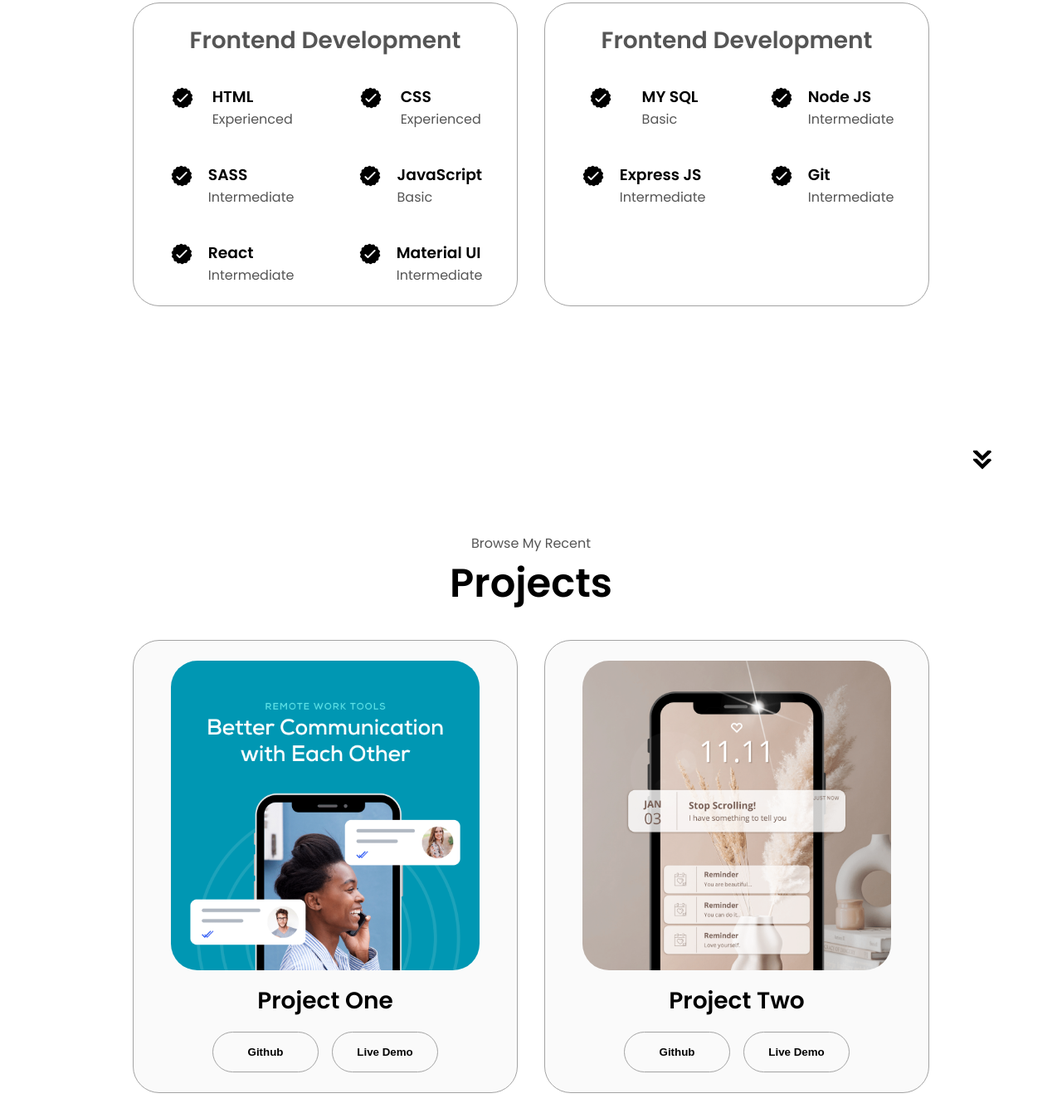
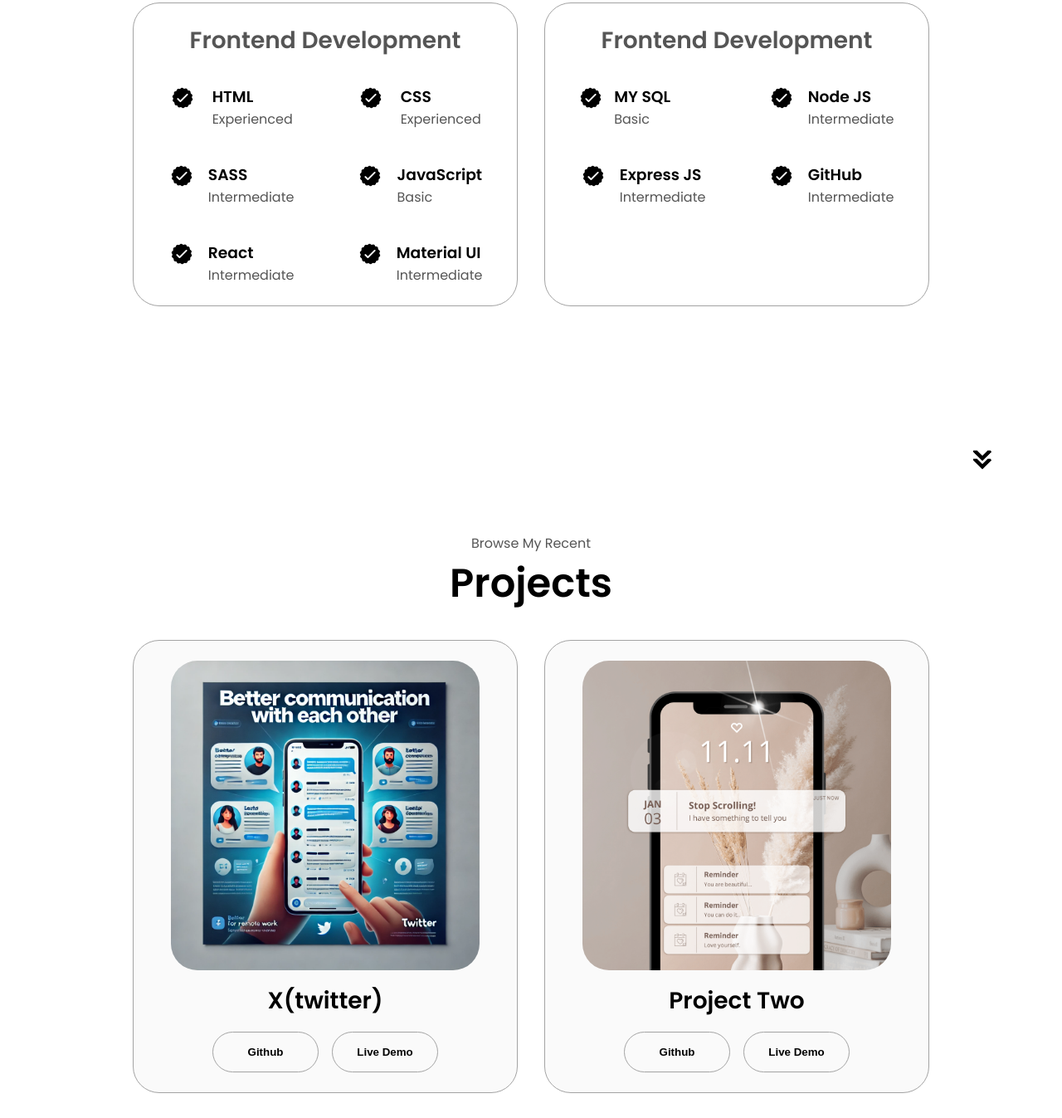
Before and after one commit to tanishbaliyan/portfolio, a plain HTML site: page index.html in a window 1280 px wide. Shown: the part 1822-3169 px from the top of the page at 83% size. Drawn offline with Linux system fonts and the light colour scheme.

Commit message:
project 1 updated

```diff
--- a/index.html
+++ b/index.html
@@ -208,7 +208,7 @@
                   class="icon"
                 />
                 <div>
-                  <h3>MY SQL</h3>
+                  <h3>MY SQL &nbsp; &nbsp; &nbsp; &nbsp; &nbsp;</h3>
                   <p>Basic</p>
                 </div>
               </article>
@@ -241,7 +241,7 @@
                   class="icon"
                 />
                 <div>
-                  <h3>Git</h3>
+                  <h3>GitHub</h3>
                   <p>Intermediate</p>
                 </div>
               </article>
@@ -264,22 +264,22 @@
           <div class="details-container color-container">
             <div class="article-container">
               <img
-                src="./assets/project-1.png"
+                src="./assets/twitter.webp"
                 alt="Project 1"
                 class="project-img"
               />
             </div>
-            <h2 class="experience-sub-title project-title">Project One</h2>
+            <h2 class="experience-sub-title project-title">X(twitter)</h2>
             <div class="btn-container">
               <button
                 class="btn btn-color-2 project-btn"
-                onclick="location.href='https://github.com/'"
+                onclick="location.href='https://github.com/tanishbaliyan/x-clone'"
               >
                 Github
               </button>
               <button
                 class="btn btn-color-2 project-btn"
-                onclick="location.href='https://github.com/'"
+                onclick="location.href='https://tanishbaliyan.github.io/x-clone/'"
               >
                 Live Demo
               </button>
```
Also changed, not shown: assets/project-1.png (deleted), assets/twitter.webp (added).
